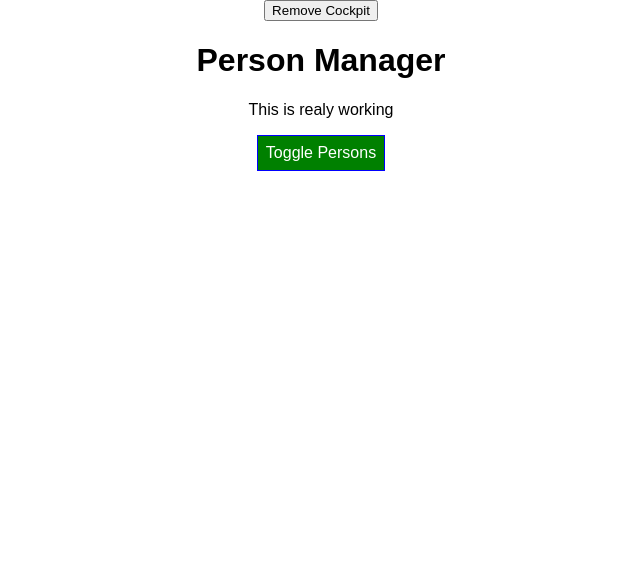
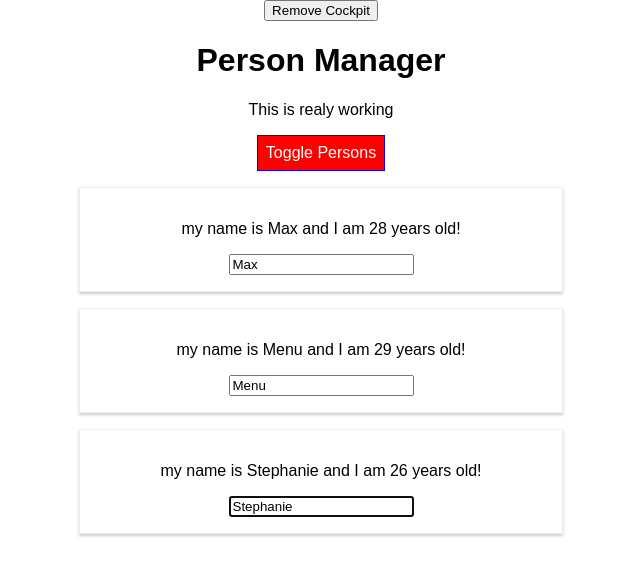
Before and after one commit to Blaussh/learning-react, a React app in the folder react-app/: page / in a window 1280 px wide. Shown: the top 576 px of the page, without its empty margins (319-959 px from the left). Built offline with nearby package versions, Linux system fonts and the light colour scheme.

Commit message:
Refs and Refs with React Hooks

```diff
--- a/react-app/src/components/Cockpit/Cockpit.js
+++ b/react-app/src/components/Cockpit/Cockpit.js
@@ -1,15 +1,18 @@
-import React, { useEffect } from 'react'
+import React, { useEffect, useRef } from 'react'
 import classes from './Cockpit.css'
 
 const Cockpit = (props) => {
+  const toggleBtnRef = useRef(null);
+
   useEffect(() => {
     console.log('[Cockpit.js] useEffect');
     // Http request
-    const timer = setTimeout(() => {
-      alert('Only once!');
-    }, 1000)
+    // const timer = setTimeout(() => {
+    //   alert('Only once!');
+    // }, 1000)
+    toggleBtnRef.current.click();
     return () => {
-      clearTimeout(timer);
+      // clearTimeout(timer);
       console.log('[Cockpit.js] cleanup work in useEffect');
     };
   }, []); // runs only at the first render
@@ -46,7 +49,9 @@
     <div className={classes.Cockpit}>
       <h1>{props.title}</h1>
       <p className={assingedClasses.join(' ')}>This is realy working</p>
-      <button className={btnClass} onClick={props.clicked}>Toggle Persons</button>
+      <button ref={toggleBtnRef} className={btnClass} onClick={props.clicked}>
+        Toggle Persons
+      </button>
     </div>
   );
 }
--- a/react-app/src/components/Persons/Person/Person.js
+++ b/react-app/src/components/Persons/Person/Person.js
@@ -5,13 +5,29 @@
 import PropTypes from 'prop-types';
 
 class Person extends Component {
+    constructor(props) {
+        super(props);
+        this.inputElementRef = React.createRef();
+    }
+
+    componentDidMount() {
+        // this.inputElement.focus();
+        this.inputElementRef.current.focus();
+    }
+
     render() {
         console.log('[Person.js] rendering...');
         return (
             <Aux>
                 <p key="i1" onClick={this.props.click}>my name is {this.props.name} and I am {this.props.age} years old!</p>
                 <p key="i2">{this.props.children}</p>
-                <input key="i3" type="text" onChange={this.props.changed} value={this.props.name} />
+                <input
+                    key="i3"
+                    // ref={(inputEl) => {this.inputElement = inputEl}}
+                    ref={this.inputElementRef}
+                    type="text"
+                    onChange={this.props.changed}
+                    value={this.props.name} />
             </Aux>
         )
     }
```
